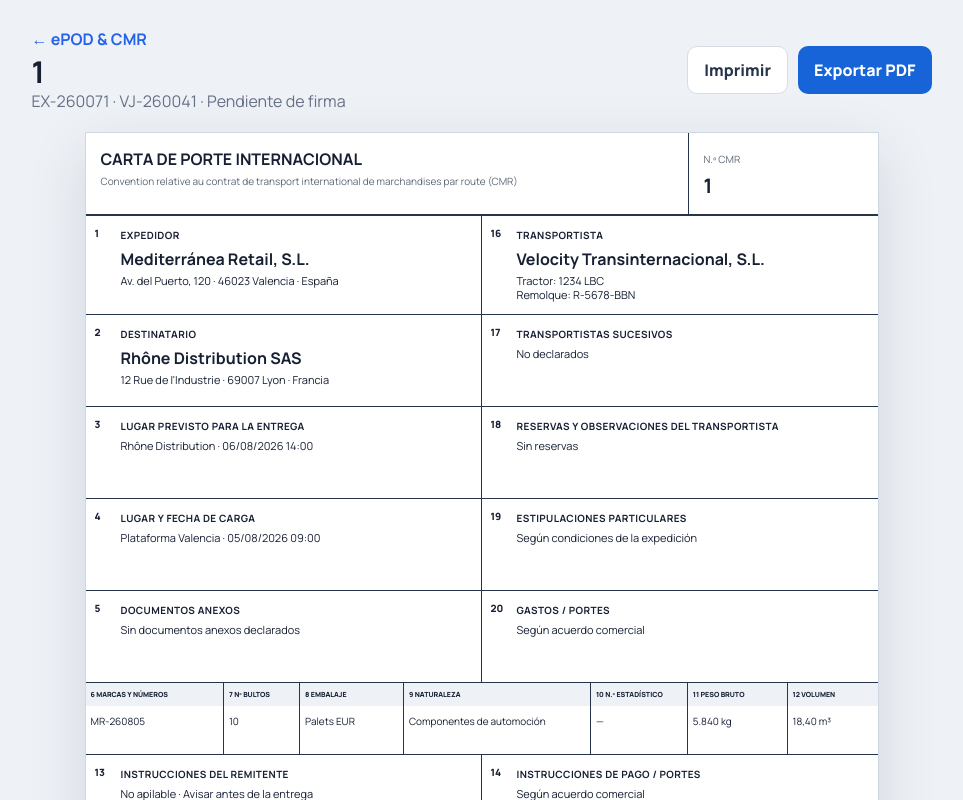
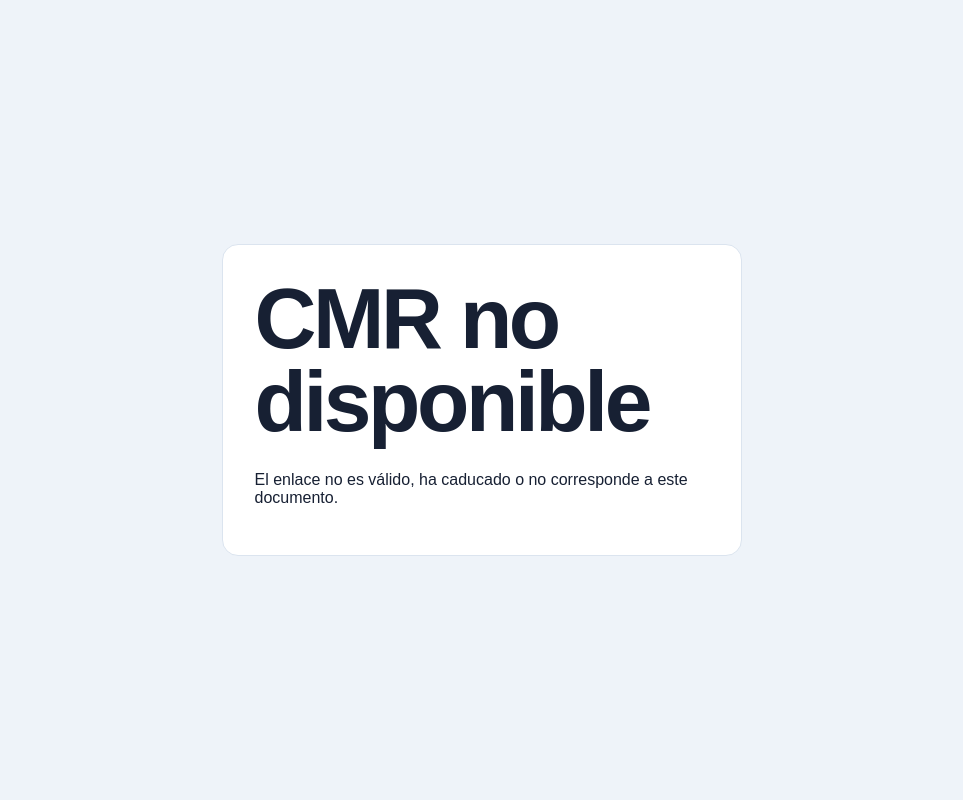
Before and after one commit to fragonh2-boop/Fornexa, a Next.js app: page /cmr/1 in a window 1280 px wide. Shown: the top 800 px of the page, without its empty margins (151-1114 px from the left). Built offline with nearby package versions, Linux system fonts and the light colour scheme.

Commit message:
security: fail closed on invalid public CMR links

```diff
--- a/app/cmr/[cmr]/page.tsx
+++ b/app/cmr/[cmr]/page.tsx
@@ -1 +1,30 @@
-export { default } from "../../dashboard/epod-cmr/[cmr]/page";
+import CmrDocumentPage from "../../dashboard/epod-cmr/[cmr]/page";
+import { documentForAccessKey } from "@/lib/cmr-access";
+
+export const dynamic = "force-dynamic";
+
+export default async function PublicCmrPage({
+  params,
+  searchParams,
+}: {
+  params: Promise<{ cmr: string }>;
+  searchParams: Promise<{ key?: string }>;
+}) {
+  const [{ cmr }, query] = await Promise.all([params, searchParams]);
+  const cmrNumber = decodeURIComponent(cmr).toUpperCase();
+  const key = query.key ?? "";
+  const document = key ? await documentForAccessKey(key) : null;
+
+  if (!document || document.cmr_number !== cmrNumber) {
+    return (
+      <main style={{ minHeight: "100vh", display: "grid", placeItems: "center", padding: 24, background: "#eef3f9" }}>
+        <section style={{ maxWidth: 520, padding: 32, borderRadius: 16, background: "white", border: "1px solid #dbe4ef", fontFamily: "Arial, sans-serif", color: "#172033" }}>
+          <h1 style={{ marginTop: 0 }}>CMR no disponible</h1>
+          <p>El enlace no es válido, ha caducado o no corresponde a este documento.</p>
+        </section>
+      </main>
+    );
+  }
+
+  return <CmrDocumentPage />;
+}
```
